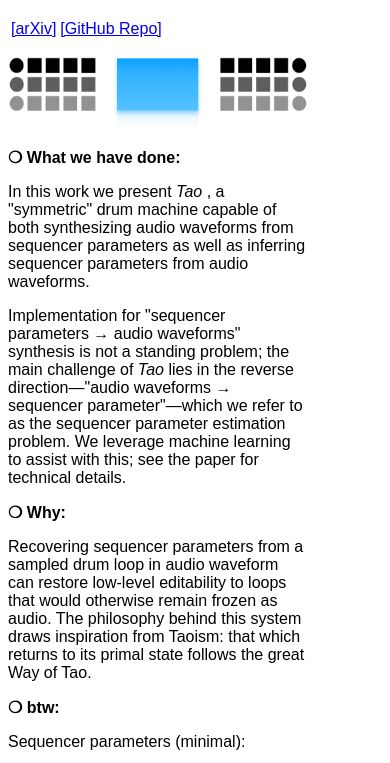
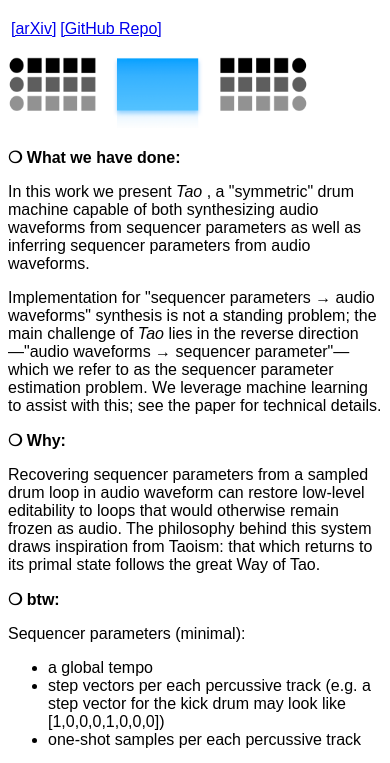
Before and after one commit to red-x-silver/the-drum-machine-of-tao, a plain HTML site: page index.html in a window 390 px wide. Shown: the part 51-814 px from the top of the page. Drawn offline with Linux system fonts and the light colour scheme.

Commit message:
Update index.html

```diff
--- a/index.html
+++ b/index.html
@@ -7,7 +7,7 @@
 			div {
 			margin-bottom: 32px;
 		 	font-family: Arial, sans-serif;
-			max-width:80%
+			width:800px;
 			}
 
 			.github.td {
@@ -63,6 +63,11 @@
 		img {
 			width: 300px;
     }
+	@media (max-width: 768px) {
+    div {
+      width: 100%;
+    }
+  }
 
 		</style>
 	</head>
@@ -407,7 +412,7 @@
 		<div><b>❍ Computational evaluation</b> </div>
 
 
-			<div id="toc_container" style="padding-top:0px; max-width: 80%;">
+			<div id="toc_container" style="padding-top:0px; max-width: 800px;">
 				<div>
 					<p>There are different computational metrics for different components as each component in <i>Tao</i> handles a different subproblem.</p>
 					<p>We have synthesized two testing drum loops sets fom <a href="https://zenodo.org/records/4687854">Freesound One-Shot Percussive Sounds</a> - a random-rhythm testing set and a prior-rhythm testing set.  </p>
```
